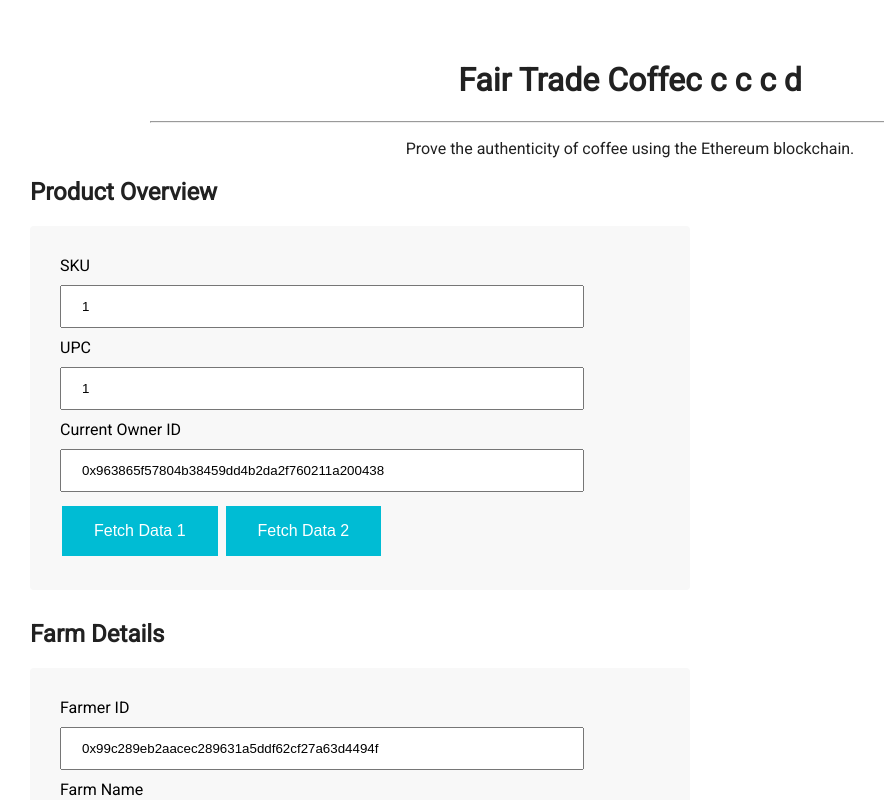
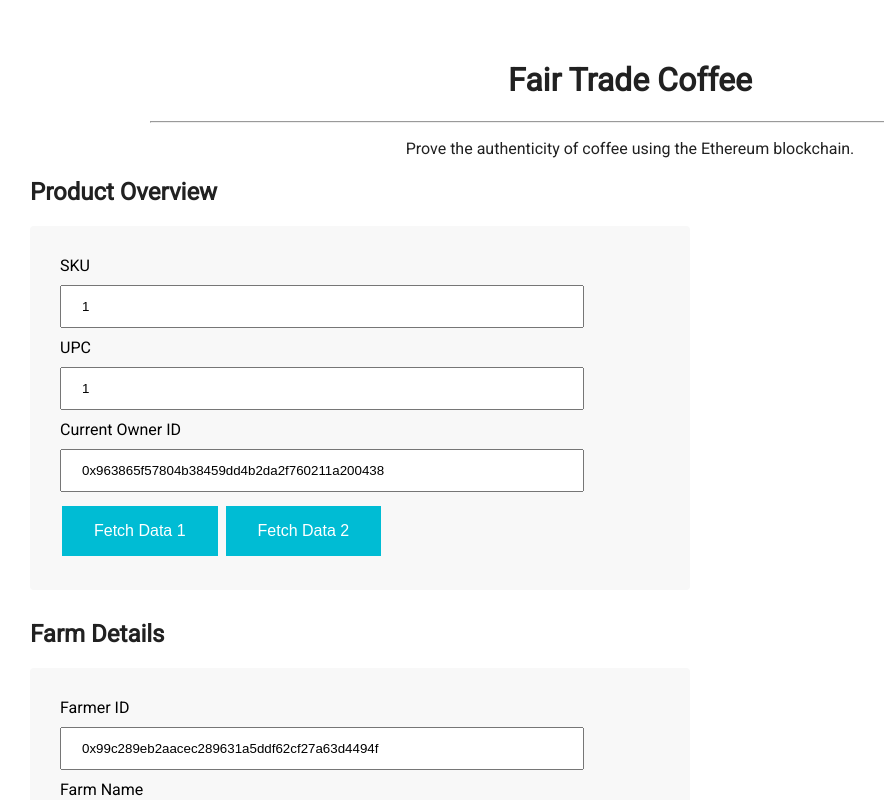
Before and after one commit to kkeaveney/udacity-blockchain-developer-nanodegree, a website: page Project_6B/index.html in a window 1280 px wide. Shown: the top 800 px of the page, without its empty margins (10-894 px from the left). Drawn offline with nearby package versions, Linux system fonts and the light colour scheme; files whose address does not match are found by name.

Commit message:
updated index.html

```diff
--- a/Project_6B/index.html
+++ b/Project_6B/index.html
@@ -11,7 +11,7 @@
 
 <body>
     <div class="container">
-        <h1 style="text-align: center;">Fair Trade Coffec c c c d</h1>
+        <h1 style="text-align: center;">Fair Trade Coffee</h1>
         <hr>
         <p style="text-align: center;">Prove the authenticity of coffee using the Ethereum blockchain.</p>
     </div>
```
